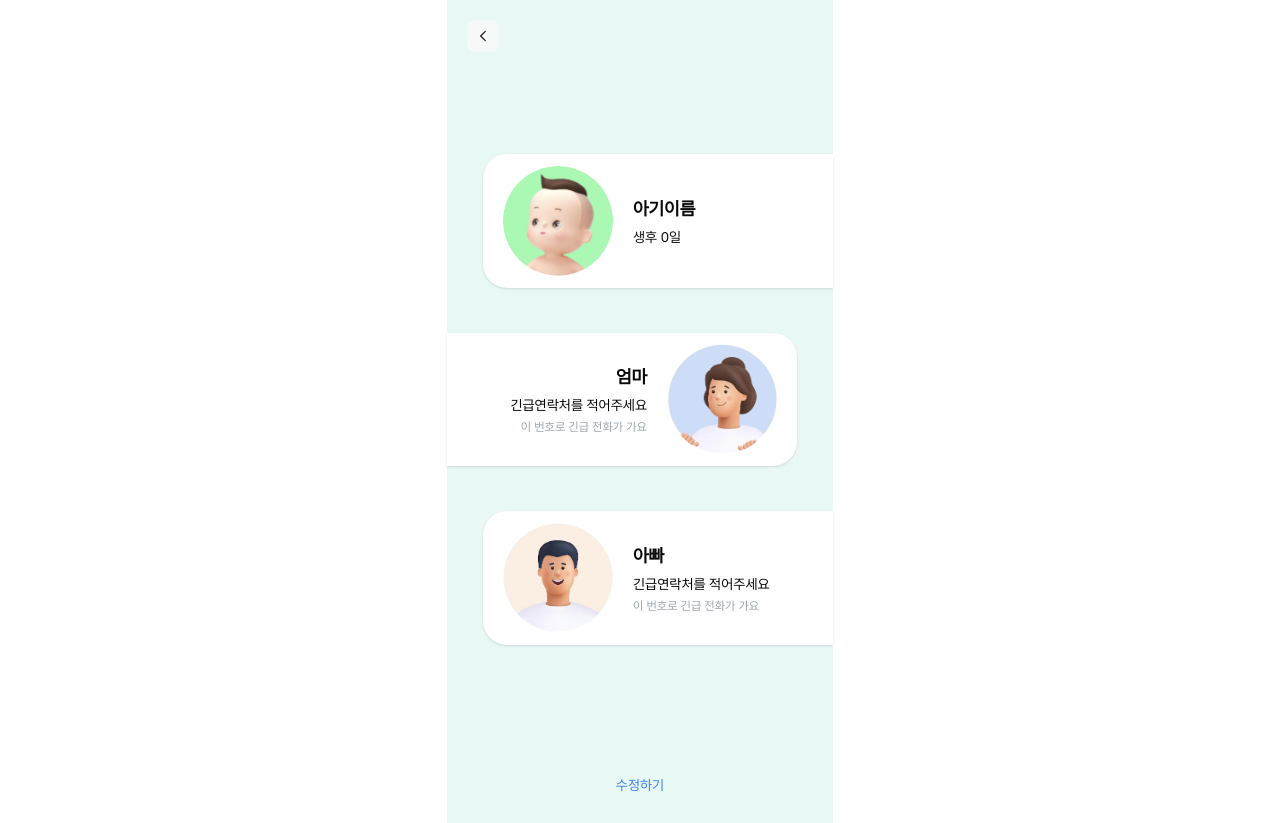
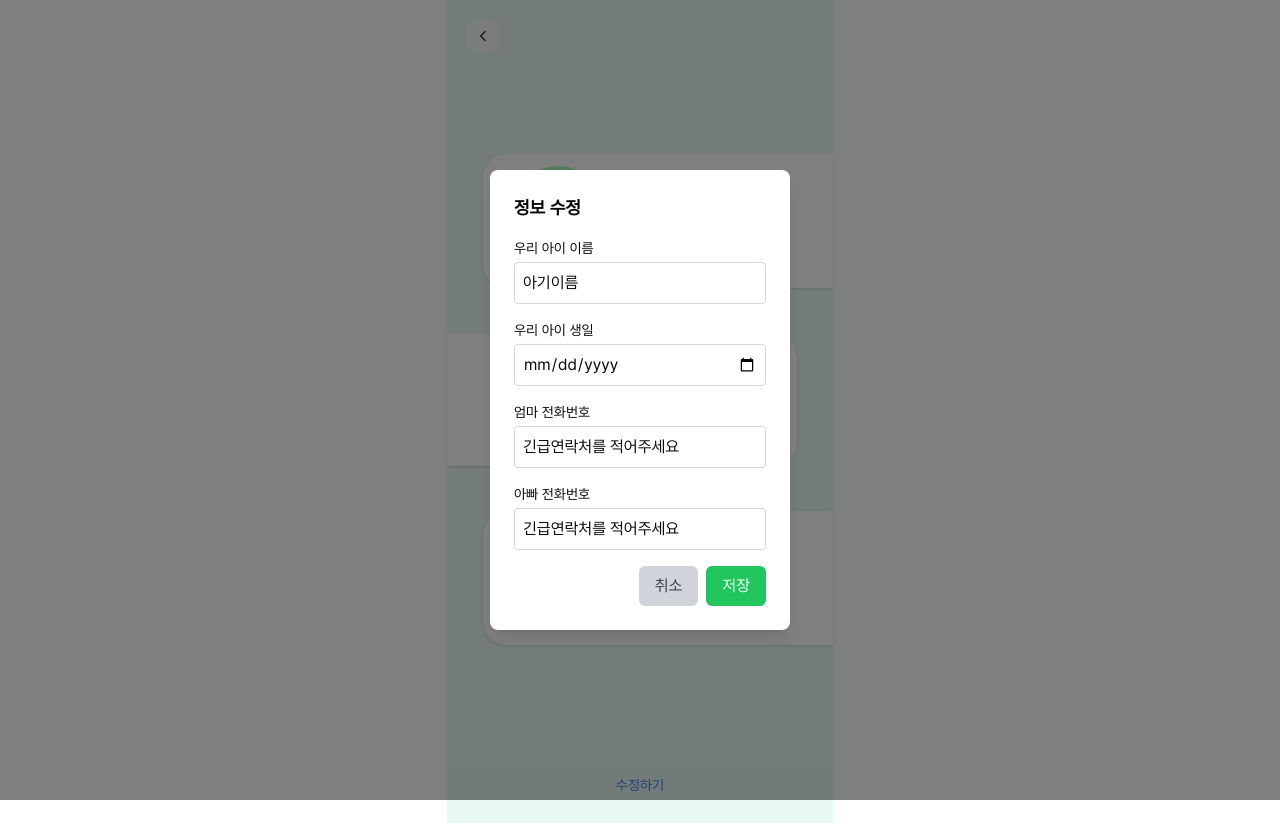
Before and after one commit to yxun20/dingle_frontend, a React (Vite) app: page /mypage in a window 1280 px wide. Both pictures are taken after a click on the button "수정하기". Built offline with nearby package versions, Linux system fonts and the light colour scheme; no server answers; what tailwindcss-truncate-multiline would draw is missing.

Commit message:
마이페이지 수정 모달창

```diff
--- a/src/pages/MyPage.tsx
+++ b/src/pages/MyPage.tsx
@@ -7,16 +7,16 @@ import BackButton from '@/components/ui/button/backButton';
 import httpClient from '@/lib/client/http-client';
 
 const MyPage = () => {
-
   const [babyName, setBabyName] = useState('아기이름');
   const [babyAge, setBabyAge] = useState('생후 0일');
   const [momPhone, setMomPhone] = useState('긴급연락처를 적어주세요');
   const [dadPhone, setDadPhone] = useState('긴급연락처를 적어주세요');
+  const [isEditing, setIsEditing] = useState(false); // 수정 모달 표시 상태
 
-  useEffect(() => {
-    const ProfileData = async () => {
+  /*{useEffect(() => {
+    const fetchProfileData = async () => {
       try {
-        const response =  await httpClient.post('/users/me');
+        const response = await httpClient.post('/users/me');
         const { baby, parentContacts } = response.data;
 
         setBabyName(baby?.babyName || '아기이름');
@@ -28,12 +28,21 @@ const MyPage = () => {
       }
     };
 
-    ProfileData();
-  }, []);
+    fetchProfileData();
+  }, []); }*/
 
   const handleEditClick = () => {
-    console.log('수정 버튼 클릭');
-    // 수정 로직 또는 페이지 이동 처리
+    setIsEditing(true); // 모달 열기
+  };
+
+  const handleSave = () => {
+    // 저장 로직 추가 (서버에 데이터 전송)
+    console.log('수정 데이터 저장:', { babyName, babyAge, momPhone, dadPhone });
+    setIsEditing(false); // 모달 닫기
+  };
+
+  const handleClose = () => {
+    setIsEditing(false); // 모달 닫기
   };
 
   return (
@@ -80,6 +89,88 @@ const MyPage = () => {
       >
         수정하기
       </button>
+
+      {/* 수정 모달 */}
+      {isEditing && (
+        <div
+          className="fixed inset-0 bg-black bg-opacity-50 flex items-center justify-center z-50"
+        >
+          <div className="bg-white p-6 rounded-lg shadow-lg w-[300px]">
+            <h2 className="text-lg font-bold mb-4">정보 수정</h2>
+            <form>
+              <div className="mb-4">
+                <label htmlFor="name" className="block text-sm font-medium">
+                  우리 아이 이름
+                </label>
+                <input
+                  type="text"
+                  id="name"
+                  value={babyName}
+                  onChange={(e) => setBabyName(e.target.value)}
+                  placeholder="우리 아이 이름"
+                  className="w-full p-2 mt-1 border border-gray-300 rounded focus:outline-none focus:ring-2 focus:ring-blue-500"
+                  required
+                />
+              </div>
+              <div className="mb-4">
+                <label htmlFor="birthDate" className="block text-sm font-medium">
+                  우리 아이 생일
+                </label>
+                <input
+                  type="date"
+                  id="birthDate"
+                  value={babyAge}
+                  onChange={(e) => setBabyAge(e.target.value)}
+                  className="w-full p-2 mt-1 border border-gray-300 rounded focus:outline-none focus:ring-2 focus:ring-blue-500"
+                  required
+                />
+              </div>
+              <div className="mb-4">
+                <label htmlFor="momPhone" className="block text-sm font-medium">
+                  엄마 전화번호
+                </label>
+                <input
+                  type="tel"
+                  id="momPhone"
+                  value={momPhone}
+                  onChange={(e) => setMomPhone(e.target.value)}
+                  placeholder="010-"
+                  className="w-full p-2 mt-1 border border-gray-300 rounded focus:outline-none focus:ring-2 focus:ring-blue-500"
+                  required
+                />
+              </div>
+              <div className="mb-4">
+                <label htmlFor="dadPhone" className="block text-sm font-medium">
+                  아빠 전화번호
+                </label>
+                <input
+                  type="tel"
+                  id="dadPhone"
+                  value={dadPhone}
+                  onChange={(e) => setDadPhone(e.target.value)}
+                  placeholder="010-"
+                  className="w-full p-2 mt-1 border border-gray-300 rounded focus:outline-none focus:ring-2 focus:ring-blue-500"
+                  required
+                />
+              </div>
+            </form>
+            <div className="flex justify-end mt-4">
+              <button
+                onClick={handleClose}
+                className="px-4 py-2 bg-gray-300 text-gray-700 rounded-md hover:bg-gray-400 mr-2"
+              >
+                취소
+              </button>
+              <button
+                onClick={handleSave}
+                className="px-4 py-2 bg-green-500 text-white rounded-md hover:bg-green-600"
+              >
+                저장
+              </button>
+            </div>
+          </div>
+        </div>
+      )}
     </div>
   );
 };
```
